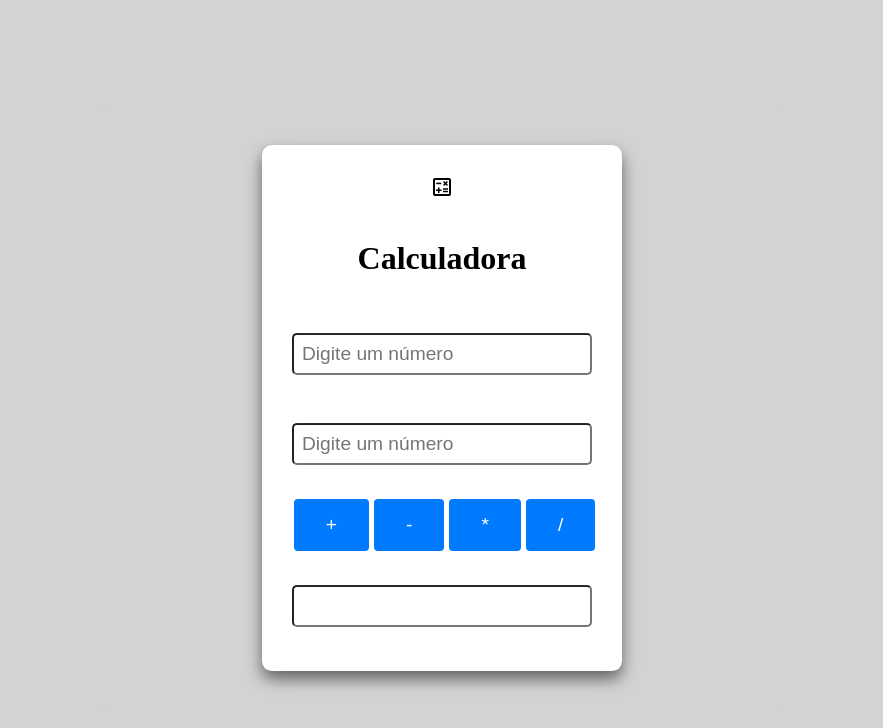
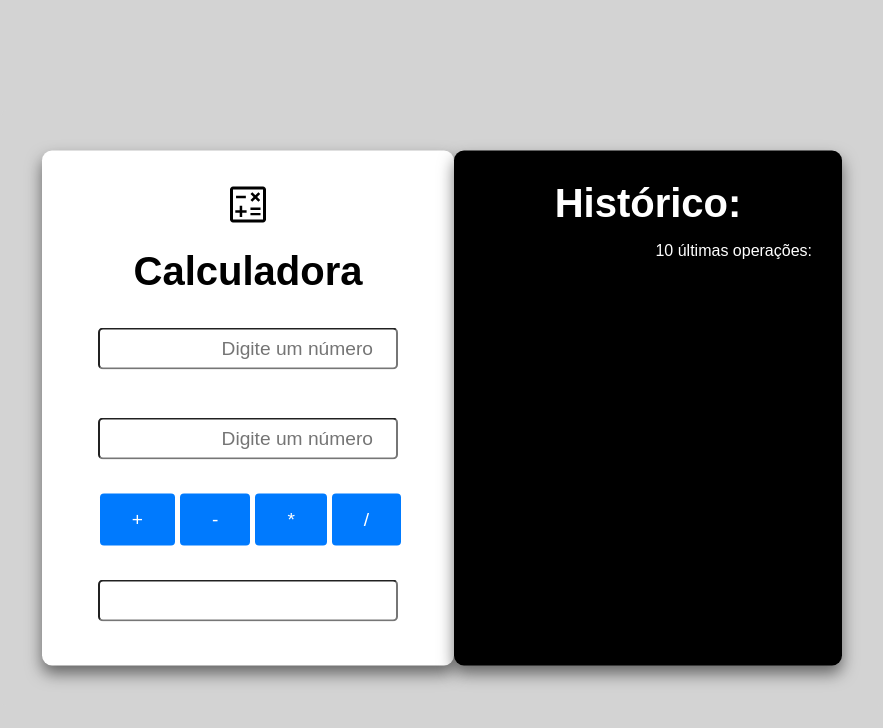
Before and after one commit to IsaqueBatist/Bootcamp-Calculadora, a plain HTML site: page index.html in a window 1280 px wide. Shown: the whole page, without its empty margins (198-1081 px from the left). Drawn offline with nearby package versions, Linux system fonts and the light colour scheme.

Commit message:
closes #5, closes #6 - Histórico

```diff
--- a/index.html
+++ b/index.html
@@ -13,8 +13,8 @@
 <body>
   <div class="container">
     <div class="calc">
-      <i class="material-symbols-outlined">calculate</i>
-      <h1>Calculadora</h1>
+      <img src="calc.svg">
+      <div class="title-calc">Calculadora</div>
       <input type="number" name="" id="num1" placeholder="Digite um número">
       <input type="number" name="" id="num2" placeholder="Digite um número">
       <div class="botoes">
@@ -26,7 +26,9 @@
       <input type="text" name="" id="output" readonly>
     </div>
     <div class="history">
-
+      <div class="title-history">Histórico:</div>
+      <p> 10 últimas operações: </p>
+      <div id="history"></div>
     </div>
 
   </div>
--- a/javascript.js
+++ b/javascript.js
@@ -11,4 +11,13 @@ function soma(op) {
   }
 
   document.getElementById("output").value = valor;
+
+  var newHistory = "<div>" + num1 + " " + op + " " + num2 + " " + "=" + " " + valor + "</div>";
+  var history = document.getElementById("history");
+
+  history.innerHTML = newHistory + history.innerHTML
+
+  if (history.children.length > 10) {
+    history.removeChild(history.childNodes[10])
+  }
 }
--- a/style.css
+++ b/style.css
@@ -12,17 +12,17 @@ body {
   left: 50%;
   transform: translate(-50%, -50%);
 
-  width: 600px;
+  width: 800px;
   background-color: #d3d3d3;
   display: flex;
-  flex-direction: column;
-  align-items: center;
+  flex-direction: row;
+  justify-content: center;
   padding: 40px;
   border-radius: 4px;
 }
 
 .calc {
-  width: 300px;
+  width: 44%;
   background-color: white;
   display: flex;
   flex-direction: column;
@@ -38,6 +38,37 @@ body {
   flex-direction: row;
 }
 
+.history {
+  padding: 30px;
+  width: 50%;
+
+  background-color: black;
+  border-radius: 10px;
+  color: white;
+  font-family: Arial, Helvetica, sans-serif;
+  box-shadow: 0 8px 16px rgba(0, 0, 0, 0.529);
+  text-align: right;
+}
+
+.title-history {
+  font-family: Arial, Helvetica, sans-serif;
+  font-size: 40px;
+  margin: 0;
+  font-weight: bolder;
+  text-align: center;
+}
+
+.title-calc {
+  font-family: Arial, Helvetica, sans-serif;
+  font-size: 40px;
+  margin: 0;
+  font-weight: bolder;
+}
+
+#history div {
+  margin-bottom: 20px;
+}
+
 input {
   width: 280px;
   height: 22px;
@@ -45,6 +76,7 @@ input {
   font-size: 1.2em;
   margin: 14px 70px;
   border-radius: 5px;
+  text-align: right;
 }
 
 input[type=number]:focus {
```
Also changed, not shown: calc.svg (added).
